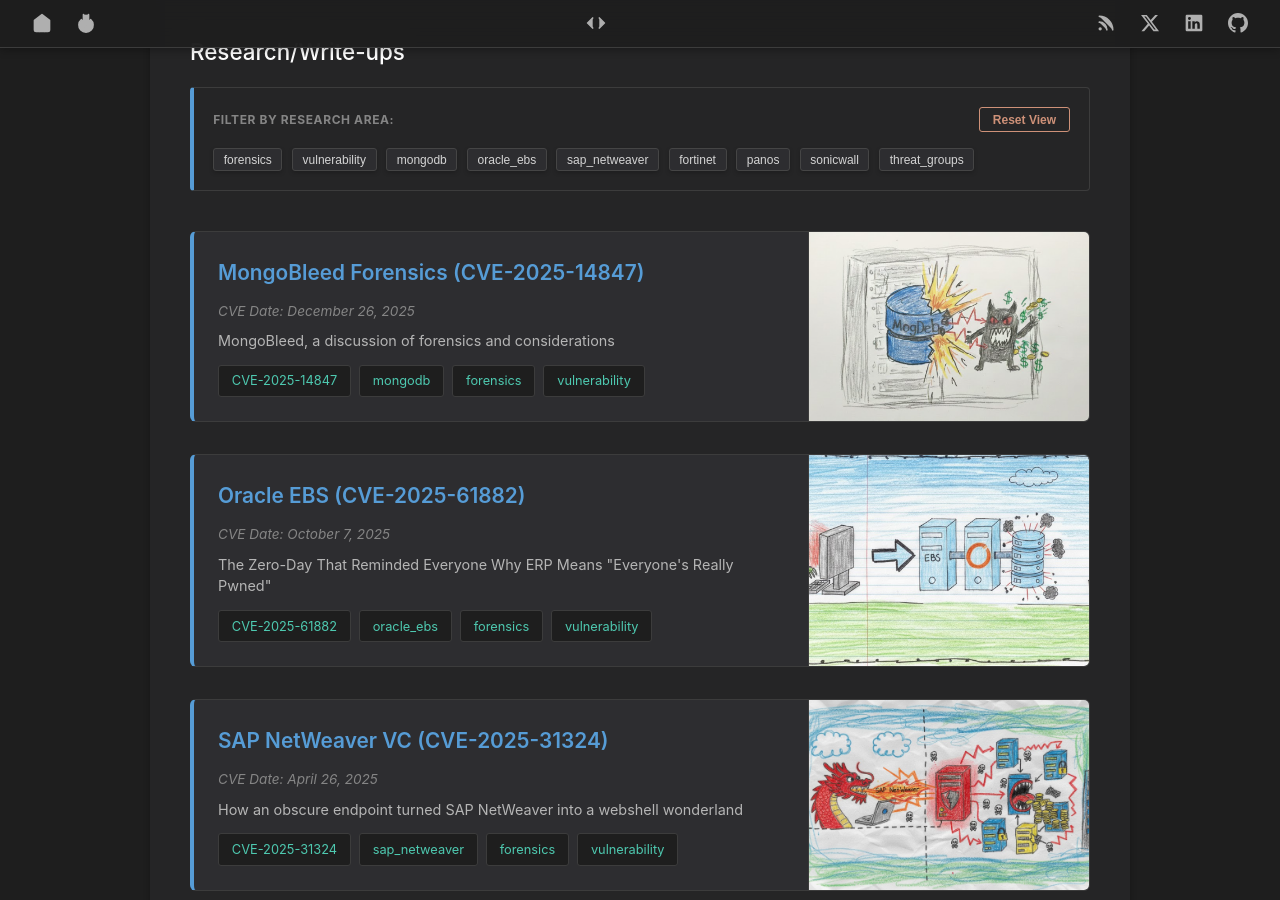
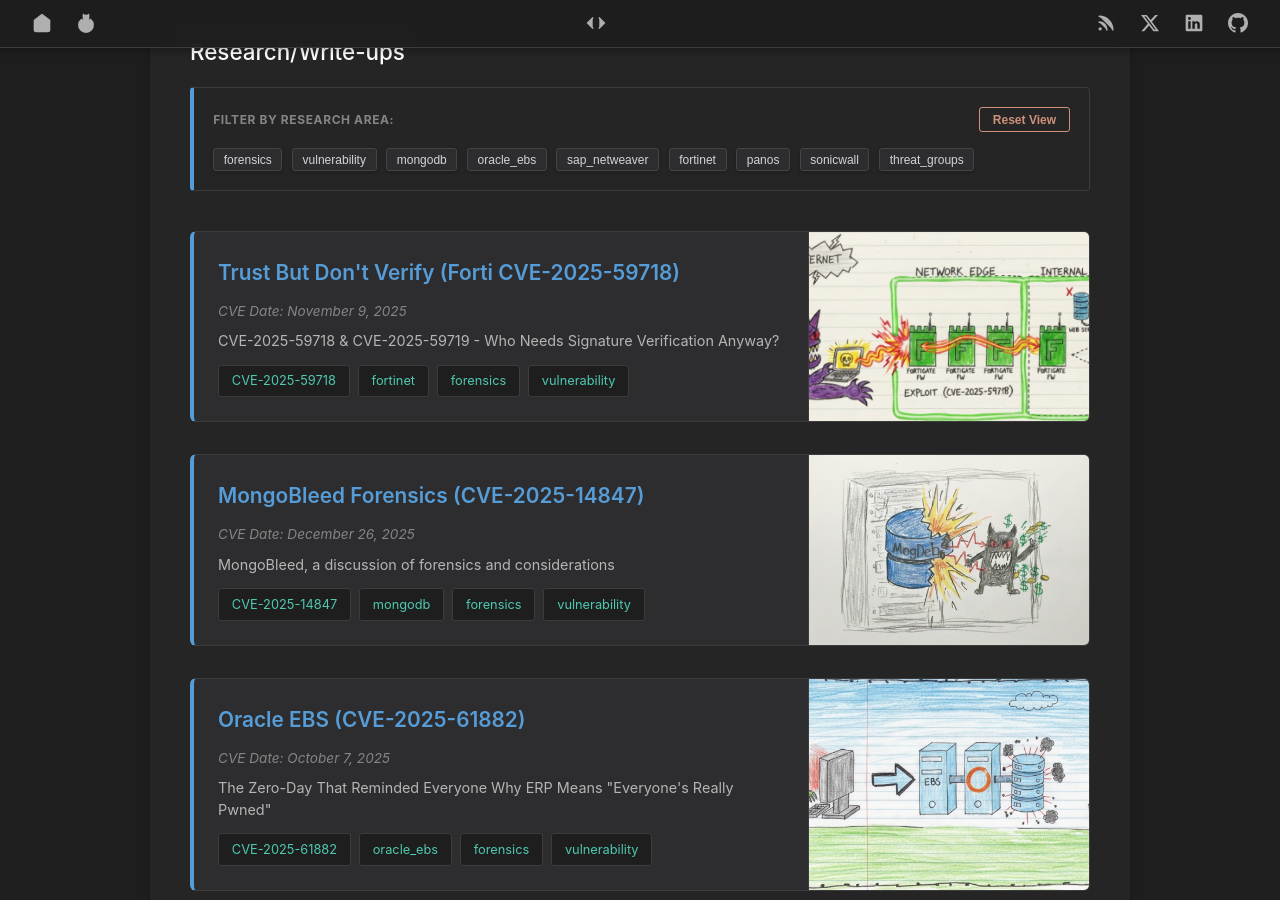
Before and after one commit to gottlabs/home, a Jekyll site: the page built from index.md, in a window 1280 px wide and 900 px high, scrolled down 367 px. Built offline with Jekyll 4.4.1, drawn with Linux system fonts in a browser that asks for light colours.

Commit message:
Update index.md

```diff
--- a/index.md
+++ b/index.md
@@ -71,6 +71,23 @@ function clearFilter() {
 </div>
 
 <div id="research-posts">
+
+<div class="research-post" data-tags="CVE-2025-59718,fortinet,forensics,vulnerability">
+  <div class="post-content">
+    <h4><a href="{{ site.baseurl }}/2025/11/09/forti_cve2025-59718">Trust But Don't Verify (Forti CVE-2025-59718)</a></h4>
+    <span class="post-date">CVE Date: November 9, 2025</span>
+    <p>CVE-2025-59718 & CVE-2025-59719 - Who Needs Signature Verification Anyway?</p>
+    <div class="post-tags">
+      <span class="tag" onclick="filterByTag('CVE-2025-59718')">CVE-2025-59718</span>
+      <span class="tag" onclick="filterByTag('fortinet')">fortinet</span>
+      <span class="tag" onclick="filterByTag('forensics')">forensics</span>
+      <span class="tag" onclick="filterByTag('vulnerability')">vulnerability</span>
+    </div>
+  </div>
+  <div class="post-image">
+    <img src="{{ site.baseurl }}/assets/images/CVE-2025-59718.png" alt="forti_vuln2">
+  </div>
+</div>
 
 <div class="research-post" data-tags="CVE-2025-14847,mongodb,forensics,vulnerability">
   <div class="post-content">
```
